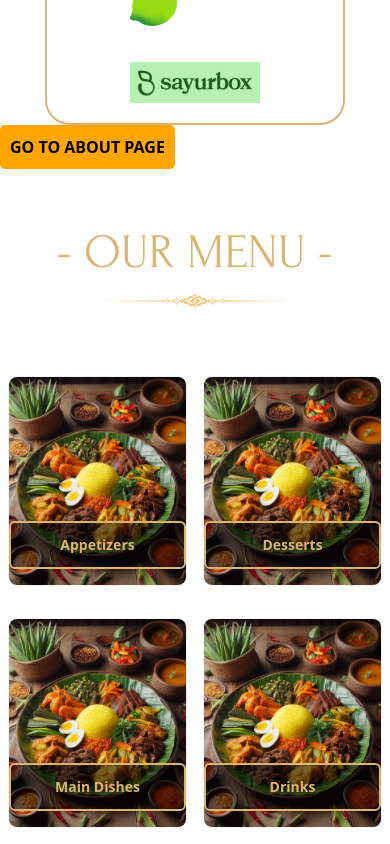
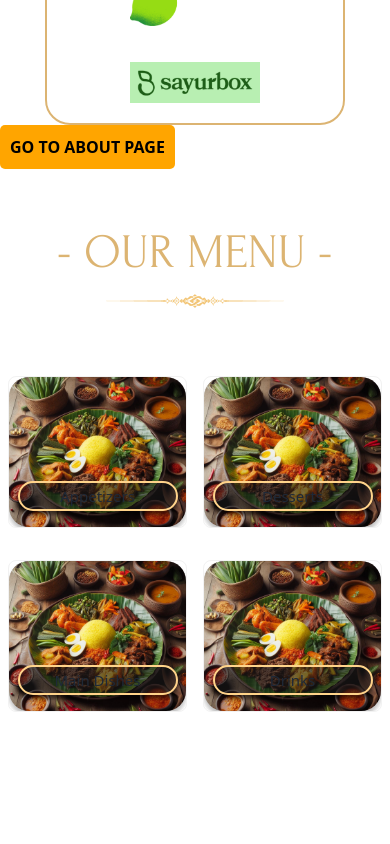
Before and after one commit to AlbertTech23/uas-ssh, a React (Vite) app: page / in a window 390 px wide. Shown: the part 1438-2282 px from the top of the page. After the commit the page ends 2166 px from the top, so only its background shows below. Built offline with nearby package versions, Linux system fonts and the light colour scheme.

Commit message:
updated ourmenu

```diff
--- a/src/components/OurMenu/MenuCard/MenuCard.jsx
+++ b/src/components/OurMenu/MenuCard/MenuCard.jsx
@@ -3,50 +3,16 @@ import "./MenuCard.scss";
 
 function MenuCard(props) {
     return (
-      // <div className="flex-container mb-10">
-      //     <div className="card image-full w-100">
-      //       <div className="card-body">
-      //         <div className="card-actions justify-center mt-auto">
-      //         <figure><img src={props.image} alt={props.name} /></figure>
-      //           <button className="btn btn-outline border-2 bg-black bg-opacity-50 border-custom text-custom hover:bg-opacity-0 hover:text-custom hover:border-custom">{props.name}</button>
-      //         </div>
-      //       </div>
-      //     </div>
-      //   </div>
-
       <div className="flex-container">
         <div className="card card-bordered rounded-lg mb-4 relative">
-          <figure className="card-image relative overflow-hidden rounded-lg">
-            <img src={props.image} className="object-cover object-center h-52 w-96" alt={props.name} />
-          </figure>
-          <a href="#" className="flex items-center justify-center">
-            <button className="h-12 mb-4 md:w-64 sm:w-48 btn btn-outline border-2 bg-black bg-opacity-50 border-custom text-custom hover:bg-opacity-0 hover:text-custom hover:border-custom absolute bottom-0 rounded-md">
+          <div className="flex items-end justify-center card-image relative overflow-hidden rounded-lg">
+            <img src={props.image} className="menu-image object-cover object-center" alt={props.name} />
+            <button className="button absolute flex items-center justify-center mb-4">
               {props.name}
             </button>
-          </a>
+          </div>
         </div>
       </div>
-
-      // <div className="">
-
-      // </div>
-
-//       <div className="card card-bordered w-96 rounded-lg shadow-lg">
-//   <figure className="card-image">
-//     <img src={props.image} className="img-fluid rounded-lg" alt="Card image" />
-//     <div className="absolute inset-0 flex justify-center items-end">
-//       <button className="btn btn-primary rounded-lg">Click Here</button>
-//     </div>
-//   </figure>
-//   <div className="card-body">
-//     <h2 className="card-title">Card Title</h2>
-//     <p className="card-text">Lorem ipsum dolor sit amet, consectetur adipiscing elit. Donec a diam lectus. Sed sit amet ipsum mauris. Maecenas congue ligula ac quam viverra facilisis.</p>
-//     <div className="card-actions justify-end">
-//       <button className="btn btn-outline">Button</button>
-//     </div>
-//   </div>
-// </div>
-
     );
   };
 
--- a/src/components/OurMenu/MenuCard/MenuCard.scss
+++ b/src/components/OurMenu/MenuCard/MenuCard.scss
@@ -1,3 +1,99 @@
-.btn {
-    width: 100%;
+.button {
+    width: 440px;
+    height: 47px;
+    flex-shrink: 0;
+    border-radius: 15px;
+    border: 2px solid #FFD38A;
+    background: rgba(23, 23, 23, 0.55);
+    box-shadow: 0px 4px 4px 0px rgba(0, 0, 0, 0.60);
 }
+
+.menu-image {
+    width: 470px;
+    height: 300px;
+    border-radius: 20px;
+    background:lightgray 50% / cover no-repeat;
+    box-shadow: 0px 4px 4px 0px rgba(0, 0, 0, 0.25);
+}
+
+@media (max-width: 1024px) {
+    .button {
+        width: 380px;
+        height: 47px;
+        flex-shrink: 0;
+        border-radius: 15px;
+        border: 2px solid #FFD38A;
+        background: rgba(23, 23, 23, 0.55);
+        box-shadow: 0px 4px 4px 0px rgba(0, 0, 0, 0.60);
+    }
+
+    .menu-image {
+        width: 470px;
+        height: 300px;
+        border-radius: 20px;
+        background:lightgray 50% / cover no-repeat;
+        box-shadow: 0px 4px 4px 0px rgba(0, 0, 0, 0.25);
+    }
+}
+
+@media (max-width: 768px) {
+    .button {
+        width: 260px;
+        height: 36px;
+        flex-shrink: 0;
+        border-radius: 15px;
+        border: 2px solid #FFD38A;
+        background: rgba(23, 23, 23, 0.55);
+        box-shadow: 0px 4px 4px 0px rgba(0, 0, 0, 0.60);
+    }
+
+    .menu-image {
+        width: 470px;
+        height: 200px;
+        border-radius: 20px;
+        background:lightgray 50% / cover no-repeat;
+        box-shadow: 0px 4px 4px 0px rgba(0, 0, 0, 0.25);
+    }
+}
+
+@media (max-width: 425px) {
+    .button {
+        width: 160px;
+        height: 30px;
+        flex-shrink: 0;
+        border-radius: 15px;
+        border: 2px solid #FFD38A;
+        background: rgba(23, 23, 23, 0.55);
+        box-shadow: 0px 4px 4px 0px rgba(0, 0, 0, 0.60);
+        font-size: 15px;
+    }
+
+    .menu-image {
+        width: 470px;
+        height: 150px;
+        border-radius: 20px;
+        background:lightgray 50% / cover no-repeat;
+        box-shadow: 0px 4px 4px 0px rgba(0, 0, 0, 0.25);
+    }
+}
+
+@media (max-width: 320px) {
+    .button {
+        width: 120px;
+        height: 30px;
+        flex-shrink: 0;
+        border-radius: 15px;
+        border: 2px solid #FFD38A;
+        background: rgba(23, 23, 23, 0.55);
+        box-shadow: 0px 4px 4px 0px rgba(0, 0, 0, 0.60);
+        font-size: 15px;
+    }
+
+    .menu-image {
+        width: 470px;
+        height: 120px;
+        border-radius: 20px;
+        background:lightgray 50% / cover no-repeat;
+        box-shadow: 0px 4px 4px 0px rgba(0, 0, 0, 0.25);
+    }
+}
```
